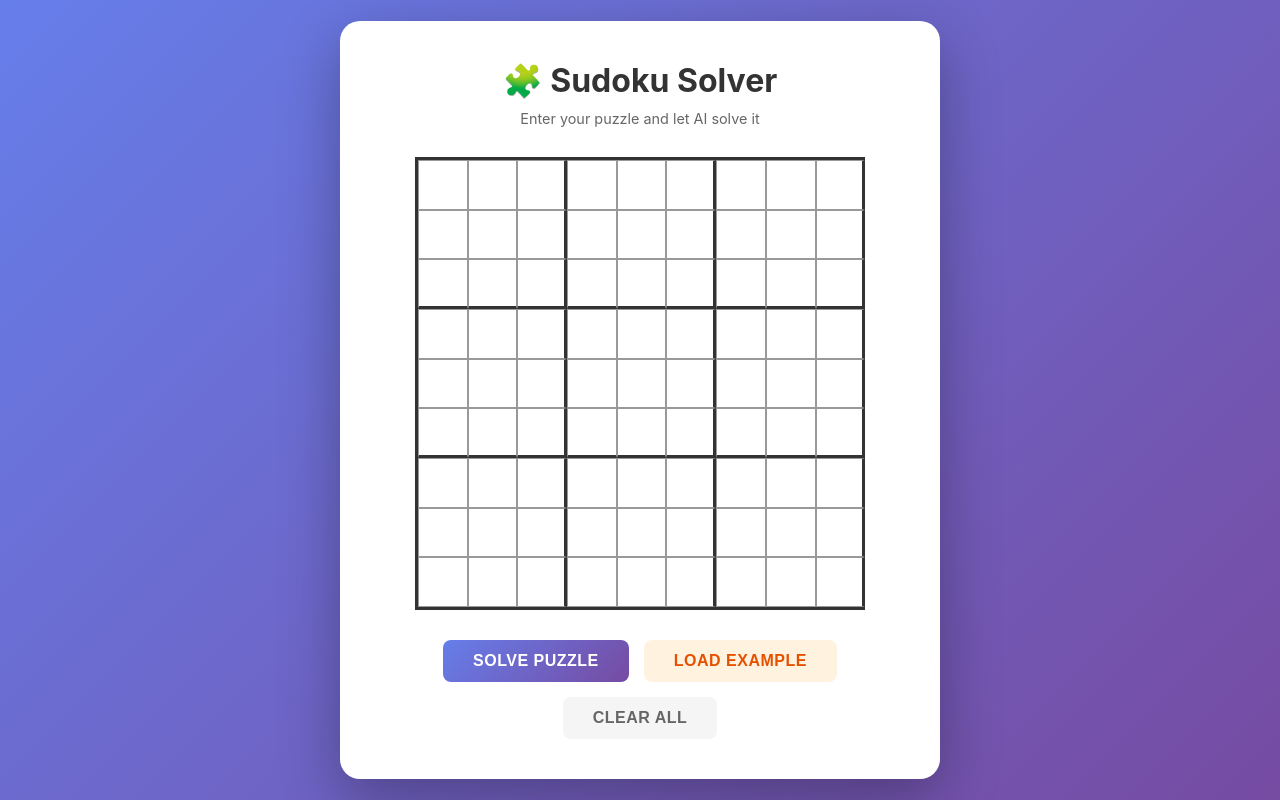
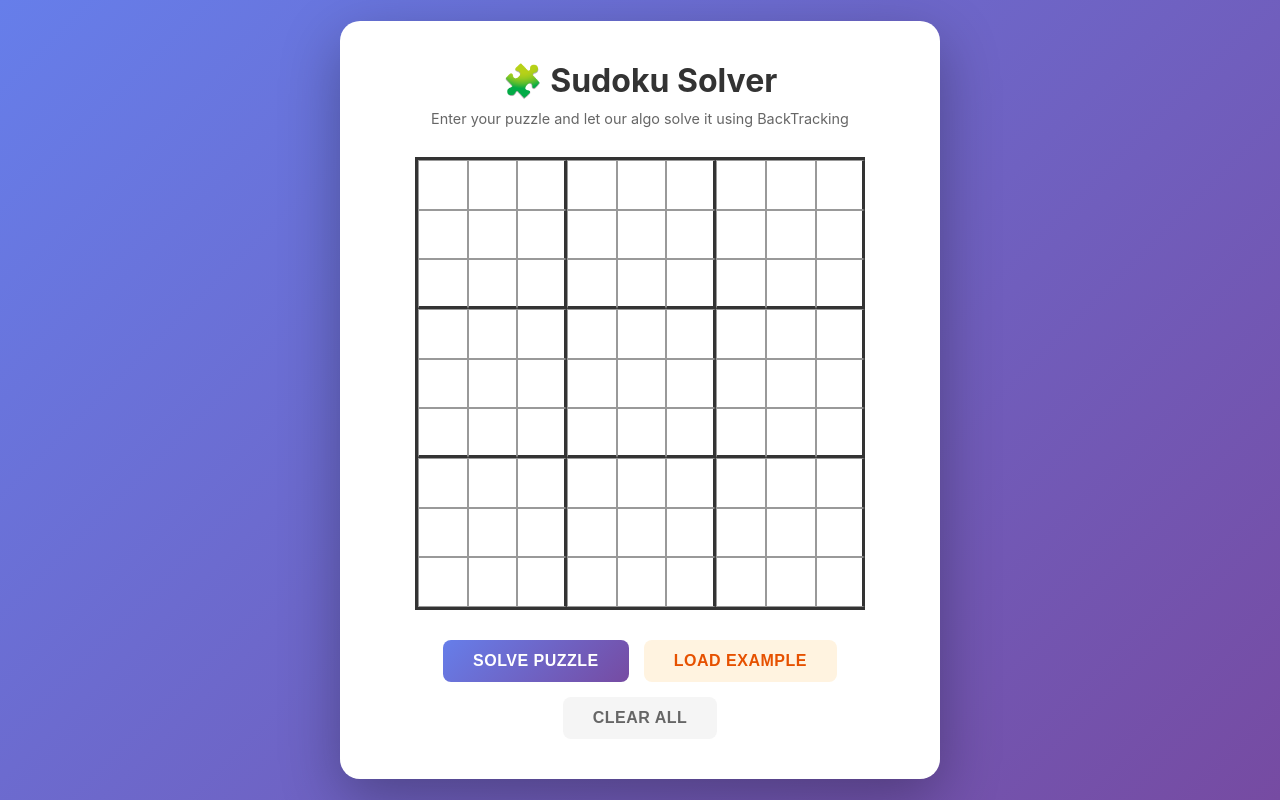
Before and after one commit to Bharat2310/SUDOKO-SOLVER, a plain HTML site: page static/index.html in a window 1280 px wide. Drawn offline with Linux system fonts and the light colour scheme.

Commit message:
Update subtitle for Sudoku Solver page

```diff
--- a/static/index.html
+++ b/static/index.html
@@ -9,7 +9,7 @@
 <body>
     <div class="container">
         <h1>🧩 Sudoku Solver</h1>
-        <p class="subtitle">Enter your puzzle and let AI solve it</p>
+        <p class="subtitle">Enter your puzzle and let our algo solve it using BackTracking </p>
         <div class="grid" id="grid"></div>
         <div class="buttons">
             <button class="solve-btn" onclick="solvePuzzle()">Solve Puzzle</button>
```
